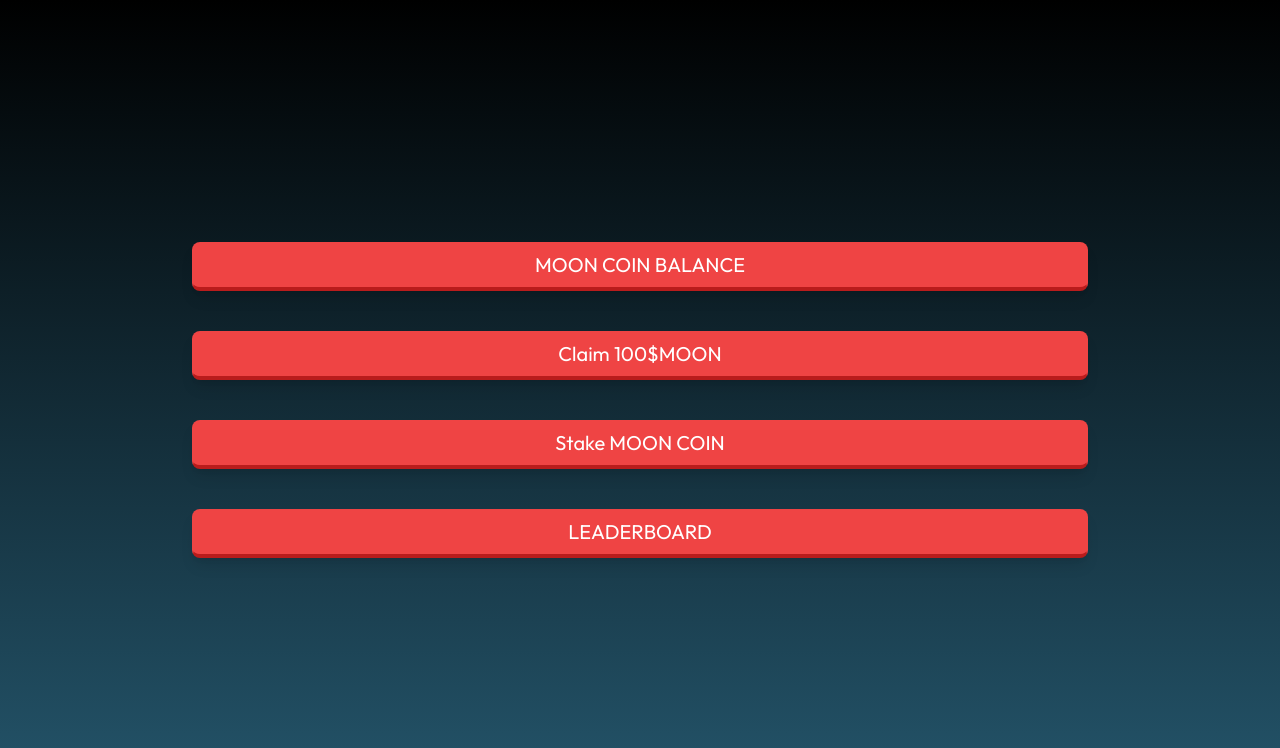
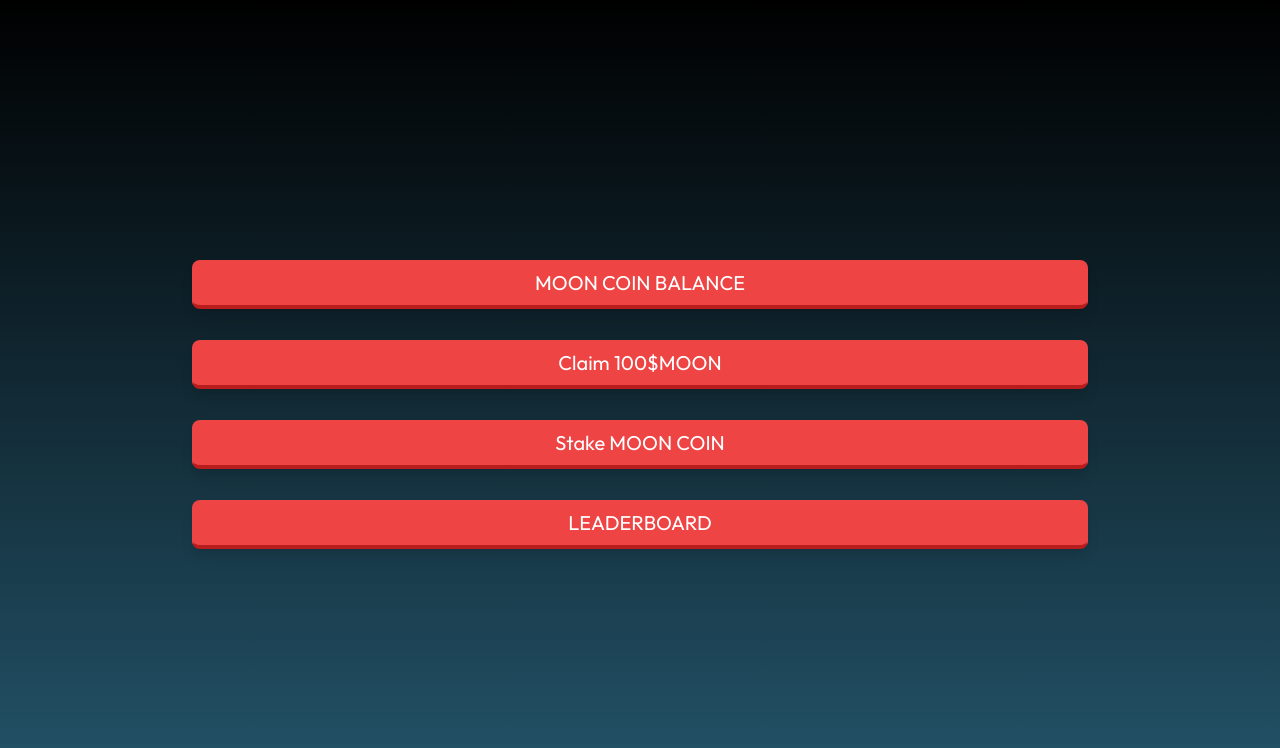
Before and after one commit to Ekans111/aptos-nightly-wallet, a Next.js app: page /leaderboard in a window 1280 px wide. Shown: the top 748 px of the page. Built offline with nearby package versions, Linux system fonts and the light colour scheme.

Commit message:
feat: add div for button not to change height

```diff
--- a/component/page/Leaderboard.tsx
+++ b/component/page/Leaderboard.tsx
@@ -29,25 +29,33 @@ export default function Leaderboard() {
 
   return (
     <div className="w-full h-[100vh] gap-[5vh] flex flex-col justify-center items-center">
-      <button className="w-[70%] md:text-xl text-sm group flex h-min items-center disabled:opacity-50 disabled:hover:opacity-50 hover:opacity-95 justify-center ring-none rounded-lg shadow-lg font-semibold py-2 px-4 font-dm focus:outline-none focus-visible:outline-2 focus-visible:outline-offset-2 bg-red-500 border-b-red-700 disabled:border-0 disabled:bg-red-500 disabled:text-white ring-white text-white border-b-4 hover:border-0 active:border-0 hover:text-gray-100 active:bg-red-800 active:text-gray-300 focus-visible:outline-red-500 sm:text-base dark:bg-gray-700 dark:border-gray-700 dark:border-b-gray-900">
+      <div className="w-[70%] h-10">
+        <button className="w-full md:text-xl text-sm group flex h-min items-center disabled:opacity-50 disabled:hover:opacity-50 hover:opacity-95 justify-center ring-none rounded-lg shadow-lg font-semibold py-2 px-4 font-dm focus:outline-none focus-visible:outline-2 focus-visible:outline-offset-2 bg-red-500 border-b-red-700 disabled:border-0 disabled:bg-red-500 disabled:text-white ring-white text-white border-b-4 hover:border-0 active:border-0 hover:text-gray-100 active:bg-red-800 active:text-gray-300 focus-visible:outline-red-500 sm:text-base dark:bg-gray-700 dark:border-gray-700 dark:border-b-gray-900">
           MOON COIN BALANCE
         </button>
-
+      </div>
+      <div className="w-[70%] h-10">
         <button
-        className="w-[70%] md:text-xl text-sm group flex h-min items-center disabled:opacity-50 disabled:hover:opacity-50 hover:opacity-95 justify-center ring-none rounded-lg shadow-lg font-semibold py-2 px-4 font-dm focus:outline-none focus-visible:outline-2 focus-visible:outline-offset-2 bg-red-500 border-b-red-700 disabled:border-0 disabled:bg-red-500 disabled:text-white ring-white text-white border-b-4 hover:border-0 active:border-0 hover:text-gray-100 active:bg-red-800 active:text-gray-300 focus-visible:outline-red-500 sm:text-base dark:bg-gray-700 dark:border-gray-700 dark:border-b-gray-900"
+          className="w-full md:text-xl text-sm group flex h-min items-center disabled:opacity-50 disabled:hover:opacity-50 hover:opacity-95 justify-center ring-none rounded-lg shadow-lg font-semibold py-2 px-4 font-dm focus:outline-none focus-visible:outline-2 focus-visible:outline-offset-2 bg-red-500 border-b-red-700 disabled:border-0 disabled:bg-red-500 disabled:text-white ring-white text-white border-b-4 hover:border-0 active:border-0 hover:text-gray-100 active:bg-red-800 active:text-gray-300 focus-visible:outline-red-500 sm:text-base dark:bg-gray-700 dark:border-gray-700 dark:border-b-gray-900"
           onClick={handleCount}
           disabled={isClaimed}
         >
           {isClaimed ? `Next: ${formatTime(time)}` : "Claim 100$MOON"}
         </button>
-      <button className="w-[70%] md:text-xl text-sm group flex h-min items-center disabled:opacity-50 disabled:hover:opacity-50 hover:opacity-95 justify-center ring-none rounded-lg shadow-lg font-semibold py-2 px-4 font-dm focus:outline-none focus-visible:outline-2 focus-visible:outline-offset-2 bg-red-500 border-b-red-700 disabled:border-0 disabled:bg-red-500 disabled:text-white ring-white text-white border-b-4 hover:border-0 active:border-0 hover:text-gray-100 active:bg-red-800 active:text-gray-300 focus-visible:outline-red-500 sm:text-base dark:bg-gray-700 dark:border-gray-700 dark:border-b-gray-900">
+      </div>
+      <div className="w-[70%] h-10">
+        <button className="w-full md:text-xl text-sm group flex h-min items-center disabled:opacity-50 disabled:hover:opacity-50 hover:opacity-95 justify-center ring-none rounded-lg shadow-lg font-semibold py-2 px-4 font-dm focus:outline-none focus-visible:outline-2 focus-visible:outline-offset-2 bg-red-500 border-b-red-700 disabled:border-0 disabled:bg-red-500 disabled:text-white ring-white text-white border-b-4 hover:border-0 active:border-0 hover:text-gray-100 active:bg-red-800 active:text-gray-300 focus-visible:outline-red-500 sm:text-base dark:bg-gray-700 dark:border-gray-700 dark:border-b-gray-900">
           Stake MOON COIN
         </button>
-      <button className="w-[70%] md:text-xl text-sm group flex h-min items-center disabled:opacity-50 disabled:hover:opacity-50 hover:opacity-95 justify-center ring-none rounded-lg shadow-lg font-semibold py-2 px-4 font-dm focus:outline-none focus-visible:outline-2 focus-visible:outline-offset-2 bg-red-500 border-b-red-700 disabled:border-0 disabled:bg-red-500 disabled:text-white ring-white text-white border-b-4 hover:border-0 active:border-0 hover:text-gray-100 active:bg-red-800 active:text-gray-300 focus-visible:outline-red-500 sm:text-base dark:bg-gray-700 dark:border-gray-700 dark:border-b-gray-900"
+      </div>
+      <div className="w-[70%] h-10">
+        <button
+          className="w-full md:text-xl text-sm group flex h-min items-center disabled:opacity-50 disabled:hover:opacity-50 hover:opacity-95 justify-center ring-none rounded-lg shadow-lg font-semibold py-2 px-4 font-dm focus:outline-none focus-visible:outline-2 focus-visible:outline-offset-2 bg-red-500 border-b-red-700 disabled:border-0 disabled:bg-red-500 disabled:text-white ring-white text-white border-b-4 hover:border-0 active:border-0 hover:text-gray-100 active:bg-red-800 active:text-gray-300 focus-visible:outline-red-500 sm:text-base dark:bg-gray-700 dark:border-gray-700 dark:border-b-gray-900"
           onClick={() => router.push("/")}
         >
           LEADERBOARD
         </button>
       </div>
+    </div>
   );
 }
```
Lines whose indentation alone changed are shown as unchanged.
